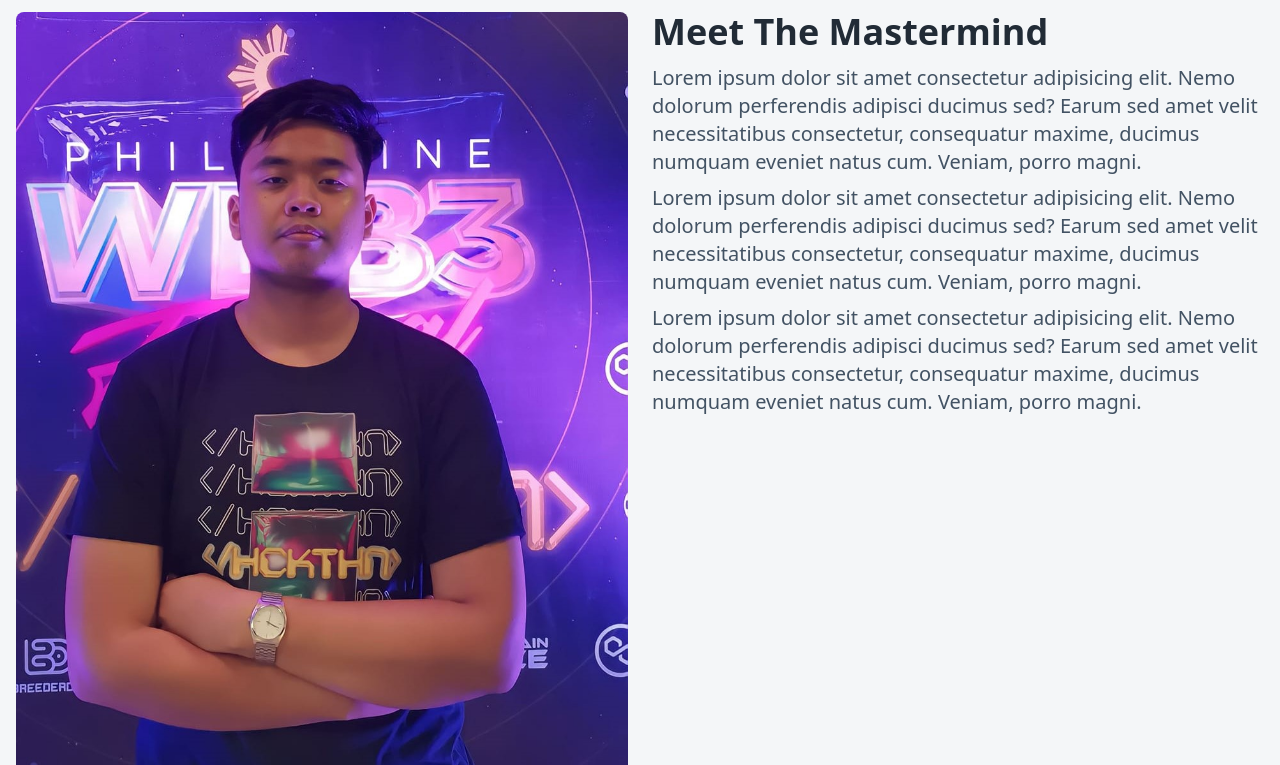
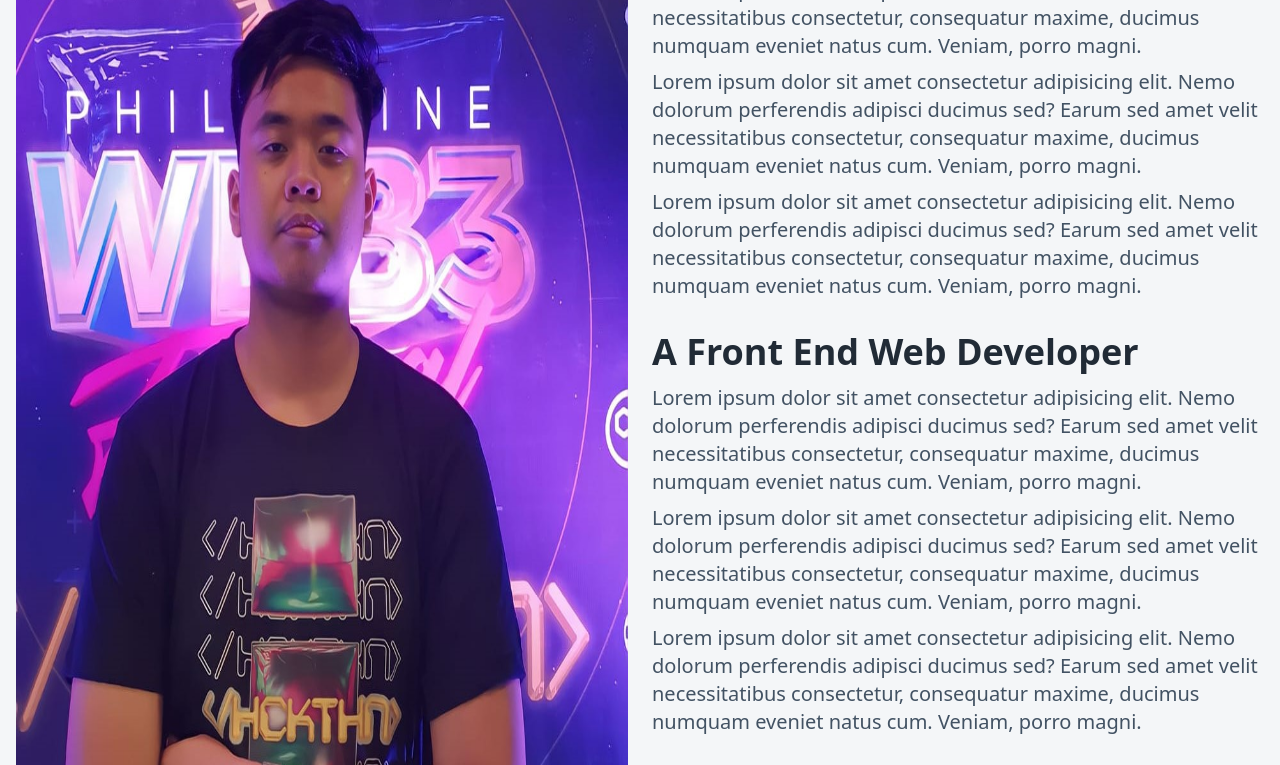
Before and after one commit to GabTheGreat25/Final-Project-ITOS322-T, a website: page index.html in a window 1280 px wide. Shown: the part 701-1466 px from the top of the page. Drawn offline with Linux system fonts and the light colour scheme.

Commit message:
Finalize words

```diff
--- a/index.html
+++ b/index.html
@@ -74,7 +74,7 @@
             <img
               src="./images/Gab-Laptop.jpg"
               class="w-20 h-20 rounded-full"
-              alt=""
+              alt="Gab"
             />
             <a href="https://github.com/GabTheGreat25">
               <span
@@ -88,19 +88,67 @@
     </div>
 
     <!-- about Section -->
-    <div class="container mx-auto my-20">
+    <div class="container mx-auto mt-20">
       <h1 class="text-5xl text-center text-primary-variant mx-4">
         About Myself
       </h1>
       <div
-        class="grid grid-col xl:grid-cols-2 mx-4 md:grid-cols-2 sm:grid-cols-1 grid-cols-1 gap-6 my-9 justify-center"
+        class="grid grid-col xl:grid-cols-2 mx-4 md:grid-cols-2 sm:grid-cols-1 grid-cols-1 gap-6 mt-9 justify-center"
       >
         <div>
-          <img src="./images/Gab.jpg" class="w-full h-full rounded-lg" alt="" />
+          <img
+            src="./images/Gab.jpg"
+            class="w-full h-full rounded-lg"
+            alt="Gab"
+          />
         </div>
         <div>
           <h1 class="text-4xl text-neutral-primary font-bold mb-3">
-            Meet The Mastermind
+            Meet The Content Creator
+          </h1>
+          <p class="text-xl text-neutral-700 my-2">
+            Lorem ipsum dolor sit amet consectetur adipisicing elit. Nemo
+            dolorum perferendis adipisci ducimus sed? Earum sed amet velit
+            necessitatibus consectetur, consequatur maxime, ducimus numquam
+            eveniet natus cum. Veniam, porro magni.
+          </p>
+          <p class="text-xl text-neutral-700 my-2">
+            Lorem ipsum dolor sit amet consectetur adipisicing elit. Nemo
+            dolorum perferendis adipisci ducimus sed? Earum sed amet velit
+            necessitatibus consectetur, consequatur maxime, ducimus numquam
+            eveniet natus cum. Veniam, porro magni.
+          </p>
+          <p class="text-xl text-neutral-700 my-2">
+            Lorem ipsum dolor sit amet consectetur adipisicing elit. Nemo
+            dolorum perferendis adipisci ducimus sed? Earum sed amet velit
+            necessitatibus consectetur, consequatur maxime, ducimus numquam
+            eveniet natus cum. Veniam, porro magni.
+          </p>
+          <br />
+          <h1 class="text-4xl text-neutral-primary font-bold mb-3">
+            A Front End Web Developer
+          </h1>
+          <p class="text-xl text-neutral-700 my-2">
+            Lorem ipsum dolor sit amet consectetur adipisicing elit. Nemo
+            dolorum perferendis adipisci ducimus sed? Earum sed amet velit
+            necessitatibus consectetur, consequatur maxime, ducimus numquam
+            eveniet natus cum. Veniam, porro magni.
+          </p>
+          <p class="text-xl text-neutral-700 my-2">
+            Lorem ipsum dolor sit amet consectetur adipisicing elit. Nemo
+            dolorum perferendis adipisci ducimus sed? Earum sed amet velit
+            necessitatibus consectetur, consequatur maxime, ducimus numquam
+            eveniet natus cum. Veniam, porro magni.
+          </p>
+          <p class="text-xl text-neutral-700 my-2">
+            Lorem ipsum dolor sit amet consectetur adipisicing elit. Nemo
+            dolorum perferendis adipisci ducimus sed? Earum sed amet velit
+            necessitatibus consectetur, consequatur maxime, ducimus numquam
+            eveniet natus cum. Veniam, porro magni.
+          </p>
+          <br />
+          <h1 class="text-4xl text-neutral-primary font-bold mb-3">
+            Tips To Become A Good Software Developer
           </h1>
           <p class="text-xl text-neutral-700 my-2">
             Lorem ipsum dolor sit amet consectetur adipisicing elit. Nemo
@@ -127,7 +175,7 @@
     <!-- latest blog section -->
     <div class="container mx-auto my-20">
       <h1 class="text-5xl text-center text-primary-variant mx-4">
-        Watch My Blog
+        Watch My Blogs
       </h1>
       <div
         class="grid grid-col xl:grid-cols-3 lg:grid-cols-3 mx-4 md:grid-cols-2 sm:grid-cols-1 grid-cols-1 gap-3 my-9 justify-center"
@@ -468,11 +516,11 @@
                 type="text"
                 name=""
                 id=""
-                placeholder="Subscribe For NewsLatter"
+                placeholder="Subscribe For NewsLetter"
                 class="outline-primary-t3 text-neutral-secondary border w-full my-2 py-2 px-3 rounded-lg"
               />
               <button
-                class="text-neutral-50 hover:bg-primary-default bg-primary-t2 px-4 rounded-lg bg-neutral-50 uppercase py-2 float-right"
+                class="text-neutral-50 hover:bg-primary-default bg-primary-t2 px-4 rounded-lg bg-neutral-50 py-2 float-right"
               >
                 Subscribe
               </button>
@@ -506,7 +554,7 @@
             </button>
           </div>
           <div class="my-3">
-            <h3 class="text-3xl text-neutral-50">UseFull Link</h3>
+            <h3 class="text-3xl text-neutral-50">Naviagation Links</h3>
             <ul>
               <a href="/"
                 ><li
```
Also changed, not shown: about.html (+56 -7 lines), contact.html (+7 -6 lines).
